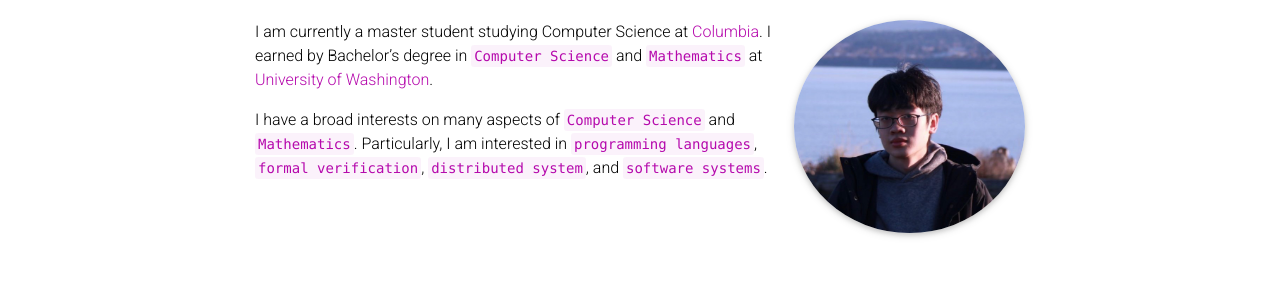
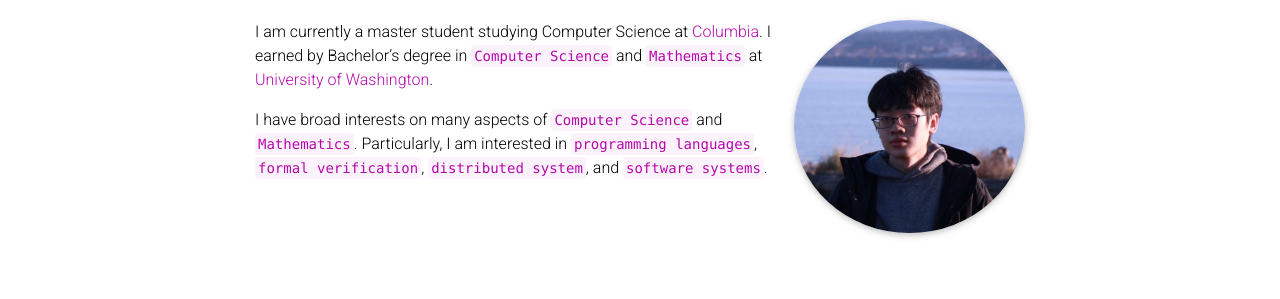
Before and after one commit to xiaoqiangheye/xiaoqiangheye.github.io, a Jekyll site: the page built from _pages/about.md, in a window 1280 px wide. Shown: the part 181-480 px from the top of the page. Built offline with Jekyll 4.4.1, drawn with Linux system fonts in a browser that asks for light colours; full-size pictures stand in for the smaller copies a plugin makes; comment, search, counter and statistics services are not loaded; a style sheet for code colours, icons or effects is not loaded.

Commit message:
fix typo

```diff
--- a/_pages/about.md
+++ b/_pages/about.md
@@ -22,7 +22,7 @@
 
 I am currently a master student studying Computer Science at [Columbia](https://cs.columbia.edu). I earned by Bachelor's degree in `Computer Science` and `Mathematics` at [University of Washington](https://www.washington.edu).
 
-I have a broad interests on many aspects of `Computer Science` and `Mathematics`. Particularly, I am interested in `programming languages`, `formal verification`, `distributed system`, and `software systems`.
+I have broad interests on many aspects of `Computer Science` and `Mathematics`. Particularly, I am interested in `programming languages`, `formal verification`, `distributed system`, and `software systems`.
 
 
 
```
